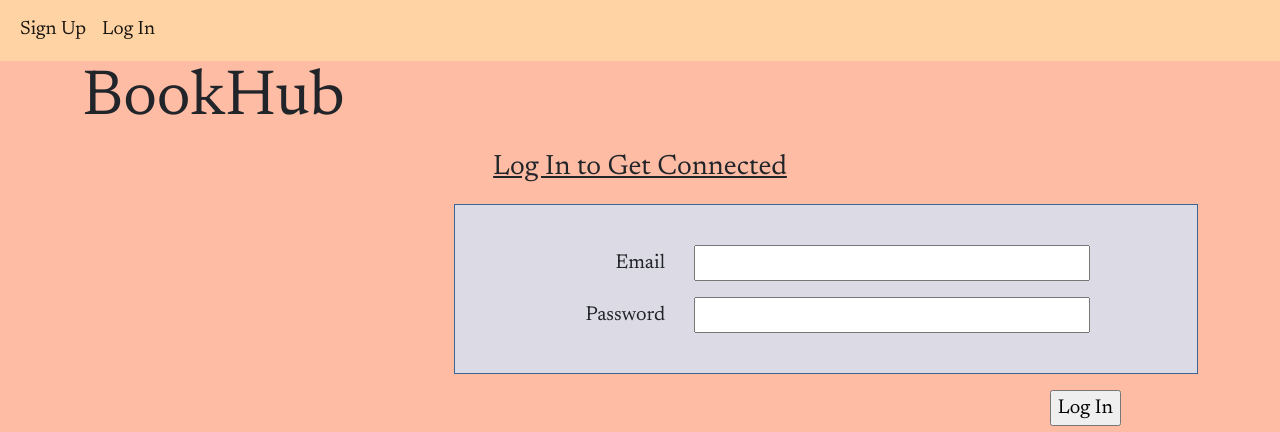
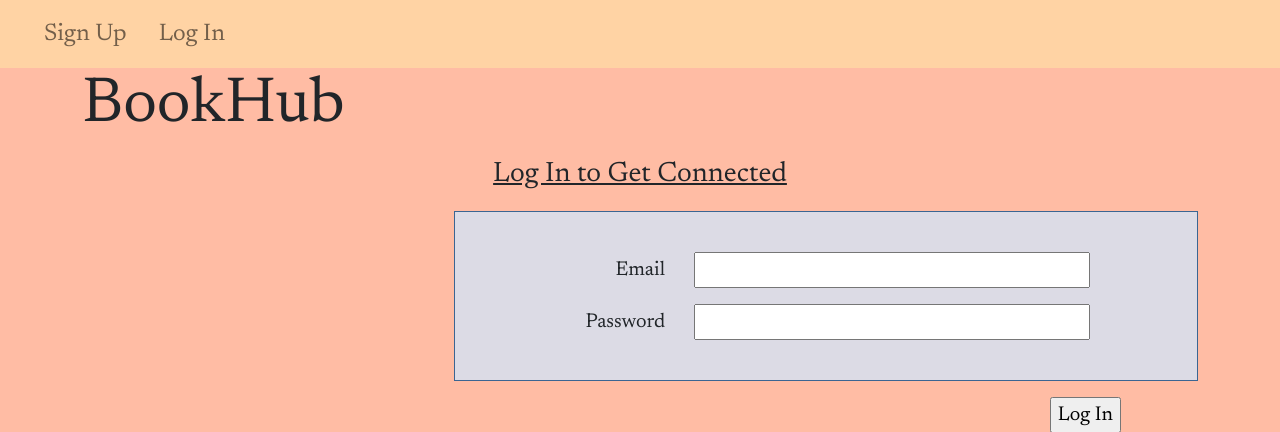
Before and after one commit to charlenebatiste/BookHub, a Node server app: page /auth/login in a window 1280 px wide. Shown: the top 432 px of the page. Run offline with Node 20, Linux system fonts and the light colour scheme; some libraries are stand-ins or nearby versions.

Commit message:
added styling

```diff
--- a/views/layout.ejs
+++ b/views/layout.ejs
@@ -16,30 +16,34 @@
       <nav class="navbar navbar-expand navbar-light">
         <div class="container-fluid">
           <% if (!currentUser) {%>
-          <div class="collapse navbar-collapse" id="navbarNav">
-            <ul class="navbar-nav">
-              <li class="nav-item">
-                <a class="nav-link active" aria-current="page" href="/auth/signup">Sign Up</a>
+          <div class="collapse navbar-collapse fs-5" id="navbarNav">
+            <ul class="navbar-nav mx-3">
+              <li class="nav-item mx-2">
+                <a class="nav-link" aria-current="page" href="/auth/signup">Sign Up</a>
               </li>
-              <li class="nav-item">
-                <a class="nav-link active" aria-current="page" href="/auth/login">Log In</a>
+              <li class="nav-item mx-2">
+                <a class="nav-link" aria-current="page" href="/auth/login">Log In</a>
               </li>
+            </ul>
+          </div>
               <% } else { %>
-                <li class="nav-item">
-                  <a class="nav-link active" aria-current="page" href="/home">Home</a>
+            <div class="collapse navbar-collapse fs-5" id="navbarNav">
+              <ul class="navbar-nav mx-3">
+                <li class="nav-item mx-2">
+                  <a class="nav-link" aria-current="page" href="/home">Home</a>
                 </li>
-                <li class="nav-item">
-                  <a class="nav-link active" aria-current="page" href="/search">Search Books</a>
+                <li class="nav-item mx-2">
+                  <a class="nav-link" aria-current="page" href="/search">Search Books</a>
                 </li>
-                <li class="nav-item">
-                  <a class="nav-link active" aria-current="page" href="/profile">My Bookshelf</a>
+                <li class="nav-item mx-2">
+                  <a class="nav-link" aria-current="page" href="/profile">My Bookshelf</a>
                 </li>
-                <li class="nav-item">
-                  <a class="nav-link active" aria-current="page" href="/auth/logout"> Logout</a>
+                <li class="nav-item mx-2">
+                  <a class="nav-link" aria-current="page" href="/auth/logout"> Logout</a>
                 </li>
                 <% } %>
-            </ul>
-          </div>
+              </ul>
+            </div>
         </div>
   </header>
     <%- body %>
--- a/views/results.ejs
+++ b/views/results.ejs
@@ -35,7 +35,7 @@
                     <input hidden type="text" name="bookCover" value="null">
                 <% } %>
                 <div class="col float-end mb-2 mx-2">
-                    <button type="submit" class="fs-5">Add to Favorites</button>
+                    <button type="submit" class="btn btn-secondary fs-5">Add to Favorites</button>
                     <!-- will create book in database and add that book to the users favorites -->
                 </div>
             </form>
```
Also changed, not shown: views/index.ejs (+13 -10 lines), public/assets/tree-reading.png (deleted).
